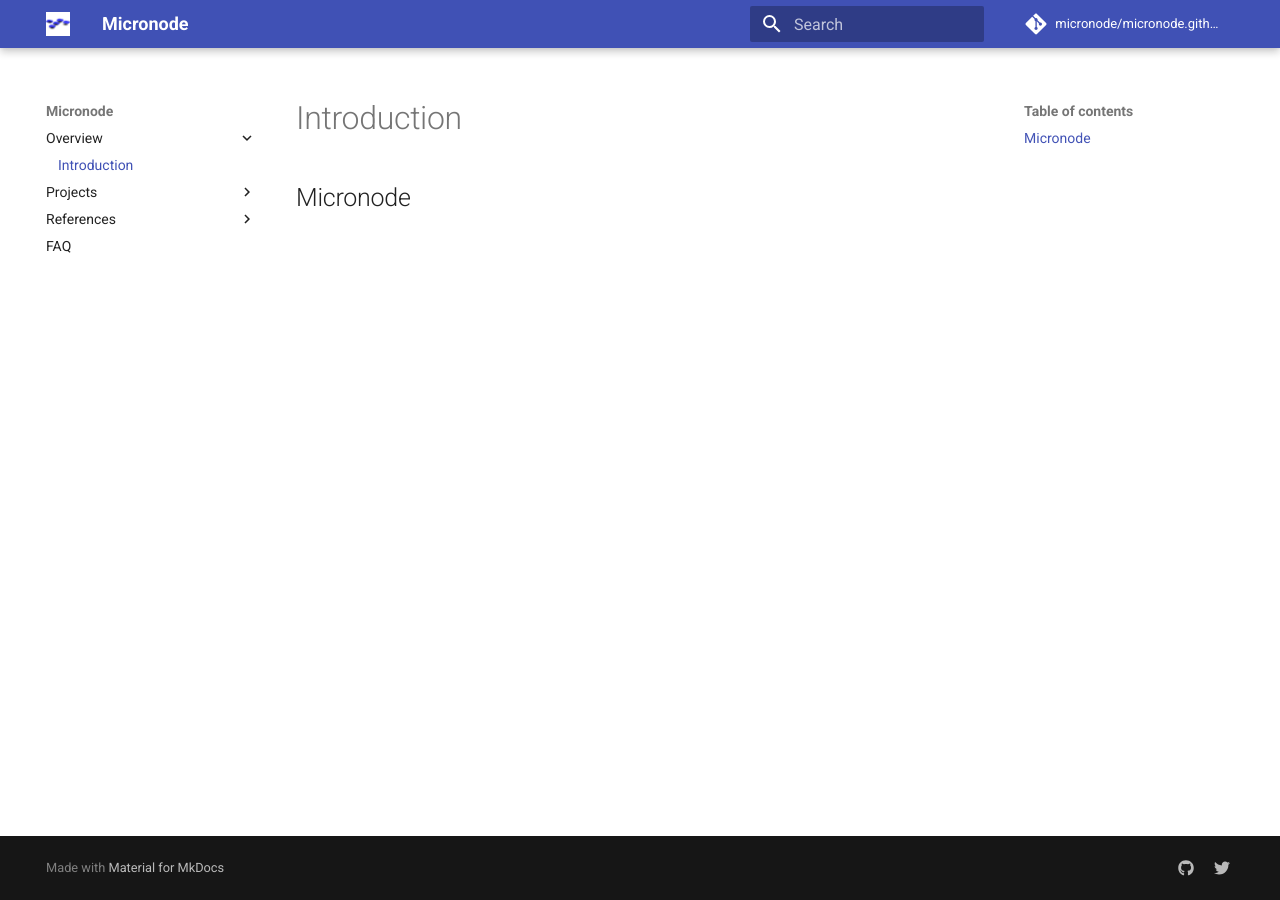
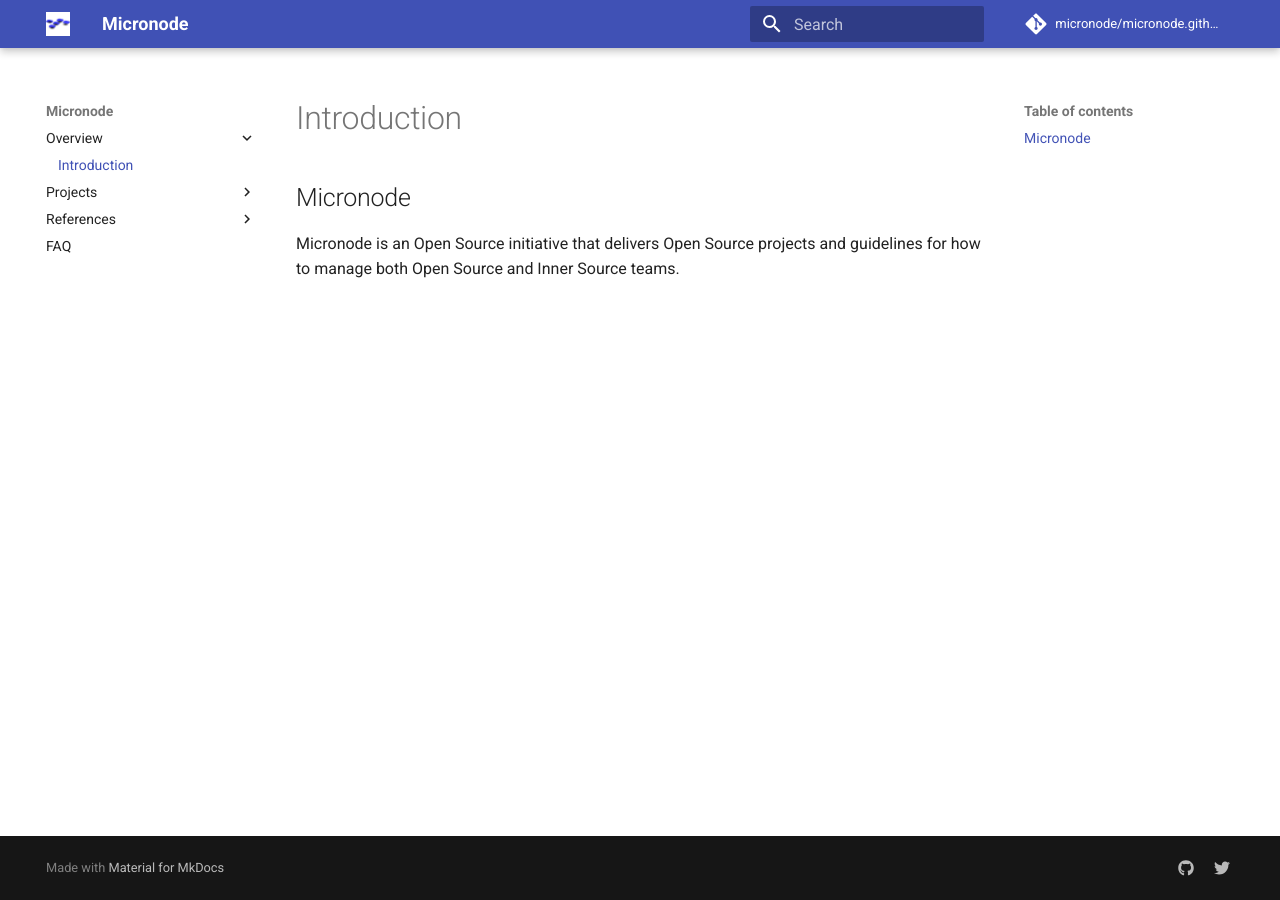
Before and after one commit to micronode/micronode.github.io, an MkDocs documentation site: the page built from docs/index.md, in a window 1280 px wide. Built offline with MkDocs 1.6.1 and Material for MkDocs 9.7.7, drawn with Linux system fonts in a browser that asks for light colours; comment, search, counter and statistics services are not loaded.

Commit message:
Added mkdocs skeleton

```diff
--- a/docs/index.md
+++ b/docs/index.md
@@ -1 +1,4 @@
 ## Micronode
+
+Micronode is an Open Source initiative that delivers Open Source projects and guidelines for
+how to manage both Open Source and Inner Source teams.
--- a/mkdocs.yml
+++ b/mkdocs.yml
@@ -16,7 +16,7 @@
   - Overview:
     - Introduction: index.md
   - Projects:
-    - Overview: projectes/index.md
+    - Overview: projects/index.md
   - References:
     - Resources: resources.md
   - FAQ: faq.md
```
Also changed, not shown: 1 other file.
